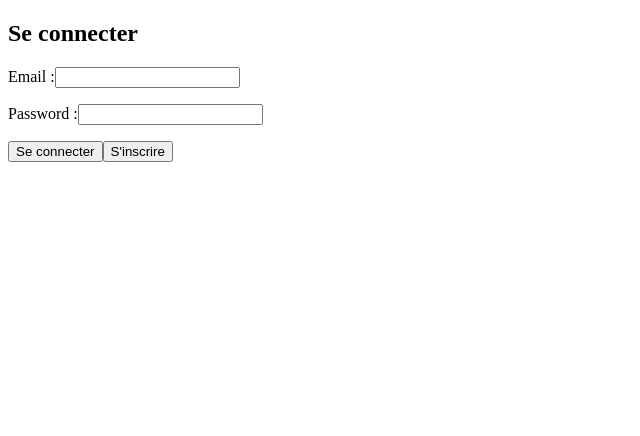
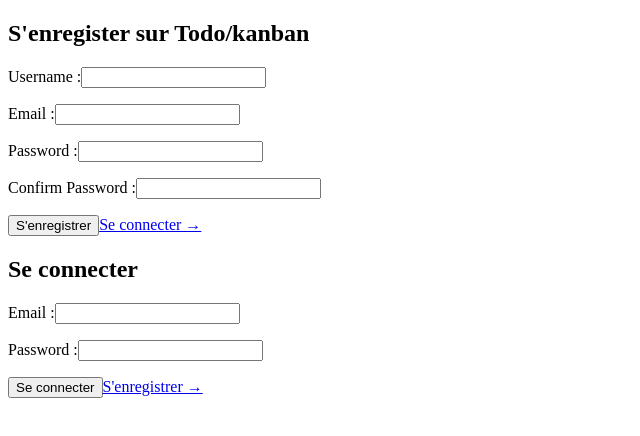
Before and after one commit to MNKPP/todo_kanban, a React (Vite) app in the folder frontend/: page / in a window 1280 px wide. Shown: the top 436 px of the page, without its empty margins (0-640 px from the left). Built offline with nearby package versions, Linux system fonts and the light colour scheme.

Commit message:
Delete the toggle switch and replace it by route login and register link.

```diff
--- a/frontend/src/components/LoginForm/LoginForm.jsx
+++ b/frontend/src/components/LoginForm/LoginForm.jsx
@@ -1,6 +1,6 @@
 import { useForm } from "react-hook-form";
 import { useDispatch } from "react-redux";
-import { useNavigate } from "react-router-dom";
+import {Link, useNavigate} from "react-router-dom";
 import { useState } from "react";
 
 import { loginPostRequest } from "../../../services/auth.service.js";
@@ -9,7 +9,7 @@ import { addToken } from "../../store/member/member-slice.js";
 import LoginError from "./LoginError.jsx";
 import { yupResolver } from "@hookform/resolvers/yup";
 
-const LoginForm = ({ onToggle }) => {
+const LoginForm = () => {
     const dispatch = useDispatch();
     const navigate = useNavigate();
     const { register, handleSubmit, formState: { errors } } = useForm({ resolver: yupResolver(loginSchema)});
@@ -46,7 +46,7 @@ const LoginForm = ({ onToggle }) => {
                 </div>
 
                 <input type="submit" value="Se connecter"/>
-                <button type="button" onClick={onToggle}>S'inscrire</button>
+                <Link to="/register">S'enregistrer →</Link>
             </form>
         </>
     )
--- a/frontend/src/components/RegisterForm/RegisterForm.jsx
+++ b/frontend/src/components/RegisterForm/RegisterForm.jsx
@@ -1,11 +1,11 @@
 import { useForm } from "react-hook-form";
-import { useNavigate } from "react-router-dom";
+import {Link, useNavigate} from "react-router-dom";
 
 import { registerPostRequest } from "../../../services/auth.service.js";
 import registerSchema from "../../../validators/register.schema.js";
 import { yupResolver } from "@hookform/resolvers/yup";
 
-const  RegisterForm = ({ onToggle }) => {
+const  RegisterForm = () => {
     const { register, handleSubmit, setError, formState: { errors } } = useForm({ resolver: yupResolver(registerSchema)});
     const navigate = useNavigate();
 
@@ -52,7 +52,7 @@ const  RegisterForm = ({ onToggle }) => {
                 </div>
 
                 <input type="submit" value="S'enregistrer" />
-                <button type="button" onClick={onToggle}>Se connecter</button>
+                <Link to="/login">Se connecter →</Link>
             </form>
         </>
     )
--- a/frontend/src/container/Authentification.jsx
+++ b/frontend/src/container/Authentification.jsx
@@ -3,18 +3,11 @@ import LoginForm from "../components/LoginForm/LoginForm.jsx";
 import {useState} from "react";
 
 const Authentification = () => {
-    const [isToggle, setIsToggle] = useState(false);
-
-    const handleToggle = () => {
-        setIsToggle(!isToggle);
-    };
 
     return (
         <section>
-            { isToggle
-                ? <RegisterForm onToggle={handleToggle}/>
-                : <LoginForm onToggle={handleToggle}/>
-            }
+                <RegisterForm />
+                <LoginForm />
         </section>
     )
 }
```
